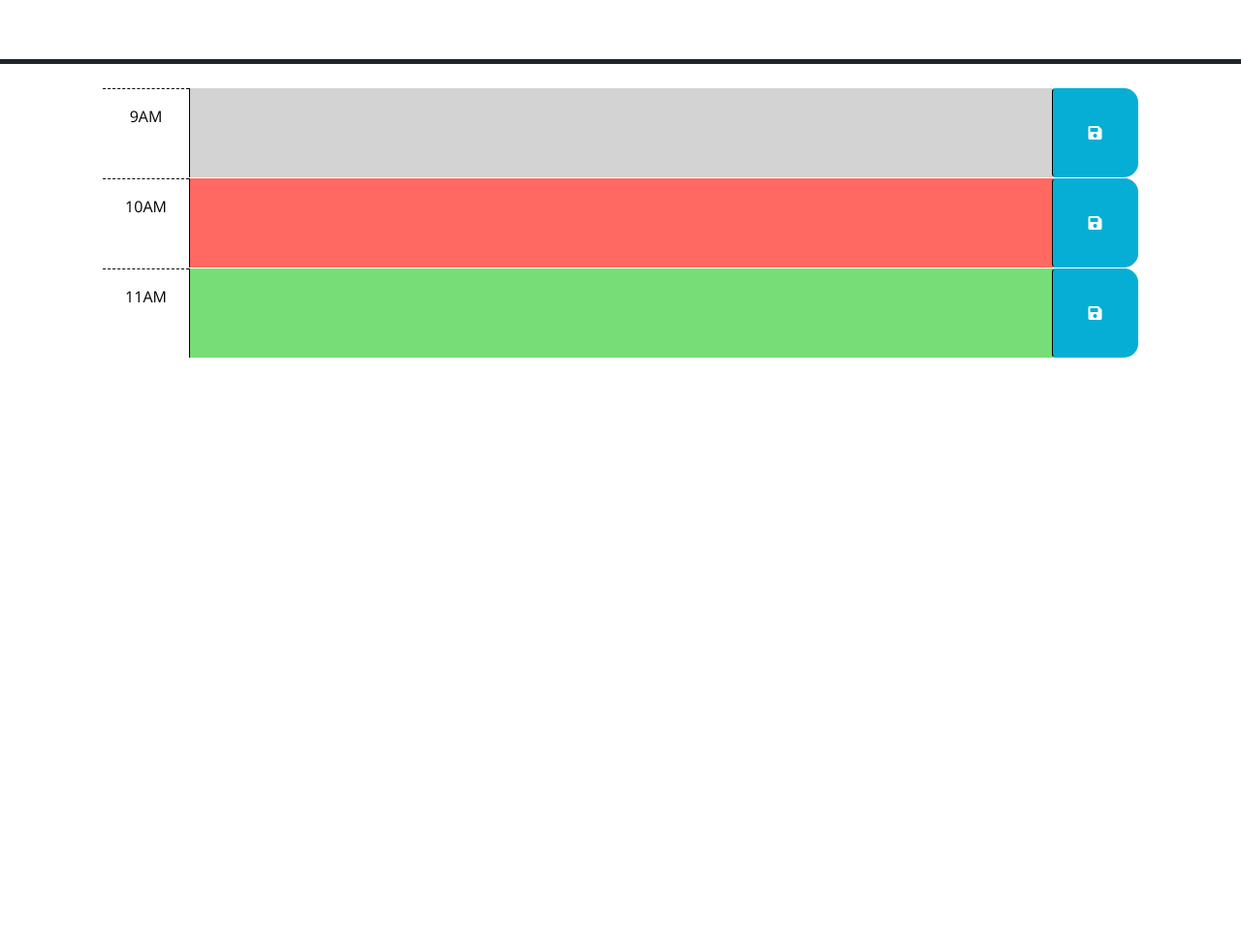
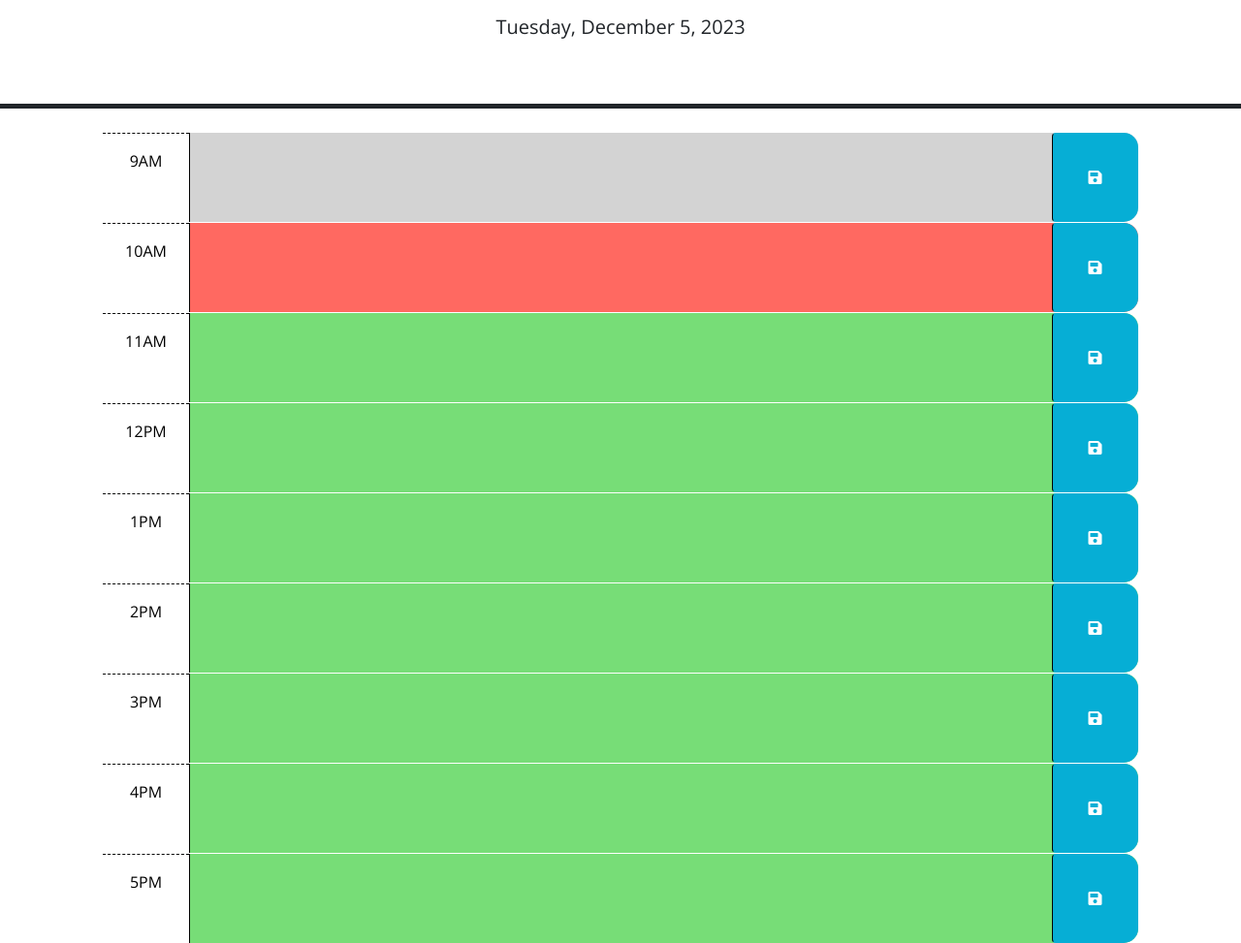
Before and after one commit to Danielgoss22/Work-Day-Schedule, a plain HTML site: page index.html in a window 1280 px wide. Shown: the part 166-1139 px from the top of the page at 97% size. Before the commit the page ends 800 px from the top, so only its background shows below. Drawn offline with nearby package versions, Linux system fonts and the light colour scheme; files that its build step writes are made by us from their sources.

Commit message:
updated html to have all hours of the work day, generated day, month, and date in header, created an array of the hour id's

```diff
--- a/Assets/js/script.js
+++ b/Assets/js/script.js
@@ -1,23 +1,34 @@
 // Wrap all code that interacts with the DOM in a call to jQuery to ensure that
 // the code isn't run until the browser has finished rendering all the elements
 // in the html.
+var hour = dayjs().hour();
+var today = dayjs();
+$("#currentDay").text(today.format("dddd, MMMM D, YYYY"));
+var hourOfDayId = [
+  "hour-9",
+  "hour-10",
+  "hour-11",
+  "hour-12",
+  "hour-1",
+  "hour-2",
+  "hour-3",
+  "hour-4",
+  "hour-5",
+]; // I need to make a for loop to iterate through within an if statement to determine which our of the day we are in.
+if (hourOfDayId === hour) {
+}
+
 $(function () {
-  // TODO: Add a listener for click events on the save button. This code should
-  // use the id in the containing time-block as a key to save the user input in
-  // local storage. HINT: What does `this` reference in the click listener
-  // function? How can DOM traversal be used to get the "hour-x" id of the
-  // time-block containing the button that was clicked? How might the id be
-  // useful when saving the description in local storage?
-  //
   // TODO: Add code to apply the past, present, or future class to each time
   // block by comparing the id to the current hour. HINTS: How can the id
   // attribute of each time-block be used to conditionally add or remove the
   // past, present, and future classes? How can Day.js be used to get the
   // current hour in 24-hour time?
+  // TODO: Add a listener for click events on the save button. This code should
+  // use the id in the containing time-block as a key to save the user input inlocal storage. HINT: What does `this` reference in the click listener function? How can DOM traversal be used to get the "hour-x" id of the time-block containing the button that was clicked? How might the id be useful when saving the description in local storage?
   //
-  // TODO: Add code to get any user input that was saved in localStorage and set
-  // the values of the corresponding textarea elements. HINT: How can the id
-  // attribute of each time-block be used to do this?
   //
-  // TODO: Add code to display the current date in the header of the page.
+  //
+  // TODO: Add code to get any user input that was saved in localStorage and set the values of the corresponding textarea elements. HINT: How can the id attribute of each time-block be used to do this?
+  //
 });
--- a/index.html
+++ b/index.html
@@ -18,7 +18,7 @@
       href="https://fonts.googleapis.com/css?family=Open+Sans&display=swap"
       rel="stylesheet"
     />
-    <link rel="stylesheet" href="style.css" />
+    <link rel="stylesheet" href="Assets/css/style.css" />
     <title>Work Day Scheduler</title>
   </head>
 
@@ -65,6 +65,49 @@
           <i class="fas fa-save" aria-hidden="true"></i>
         </button>
       </div>
+      <div id="hour-12" class="row time-block future">
+        <div class="col-2 col-md-1 hour text-center py-3">12PM</div>
+        <textarea class="col-8 col-md-10 description" rows="3"> </textarea>
+        <button class="btn saveBtn col-2 col-md-1" aria-label="save">
+          <i class="fas fa-save" aria-hidden="true"></i>
+        </button>
+      </div>
+      <div id="hour-1" class="row time-block future">
+        <div class="col-2 col-md-1 hour text-center py-3">1PM</div>
+        <textarea class="col-8 col-md-10 description" rows="3"> </textarea>
+        <button class="btn saveBtn col-2 col-md-1" aria-label="save">
+          <i class="fas fa-save" aria-hidden="true"></i>
+        </button>
+      </div>
+      <div id="hour-2" class="row time-block future">
+        <div class="col-2 col-md-1 hour text-center py-3">2PM</div>
+        <textarea class="col-8 col-md-10 description" rows="3"> </textarea>
+        <button class="btn saveBtn col-2 col-md-1" aria-label="save">
+          <i class="fas fa-save" aria-hidden="true"></i>
+        </button>
+      </div>
+      <div id="hour-3" class="row time-block future">
+        <div class="col-2 col-md-1 hour text-center py-3">3PM</div>
+        <textarea class="col-8 col-md-10 description" rows="3"> </textarea>
+        <button class="btn saveBtn col-2 col-md-1" aria-label="save">
+          <i class="fas fa-save" aria-hidden="true"></i>
+        </button>
+      </div>
+      <div id="hour-4" class="row time-block future">
+        <div class="col-2 col-md-1 hour text-center py-3">4PM</div>
+        <textarea class="col-8 col-md-10 description" rows="3"> </textarea>
+        <button class="btn saveBtn col-2 col-md-1" aria-label="save">
+          <i class="fas fa-save" aria-hidden="true"></i>
+        </button>
+      </div>
+      <div id="hour-5" class="row time-block future">
+        <div class="col-2 col-md-1 hour text-center py-3">5PM</div>
+        <textarea class="col-8 col-md-10 description" rows="3"> </textarea>
+        <button class="btn saveBtn col-2 col-md-1" aria-label="save">
+          <i class="fas fa-save" aria-hidden="true"></i>
+        </button>
+      </div>
+
 
     <script src="https://code.jquery.com/jquery-3.4.1.min.js"></script>
     <script
@@ -73,6 +116,6 @@
       crossorigin="anonymous"
     ></script>
 
-    <script src="script.js"></script>
+    <script src="Assets/js/script.js"></script>
   </body>
 </html>
```
